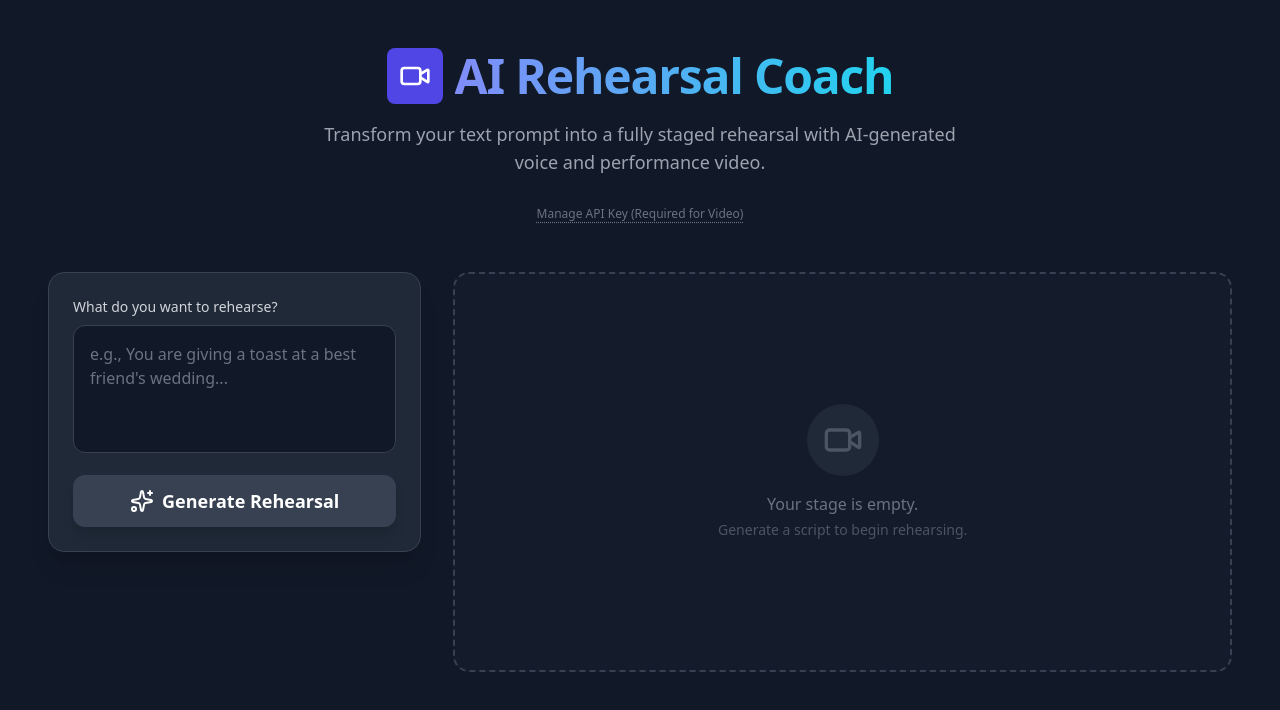
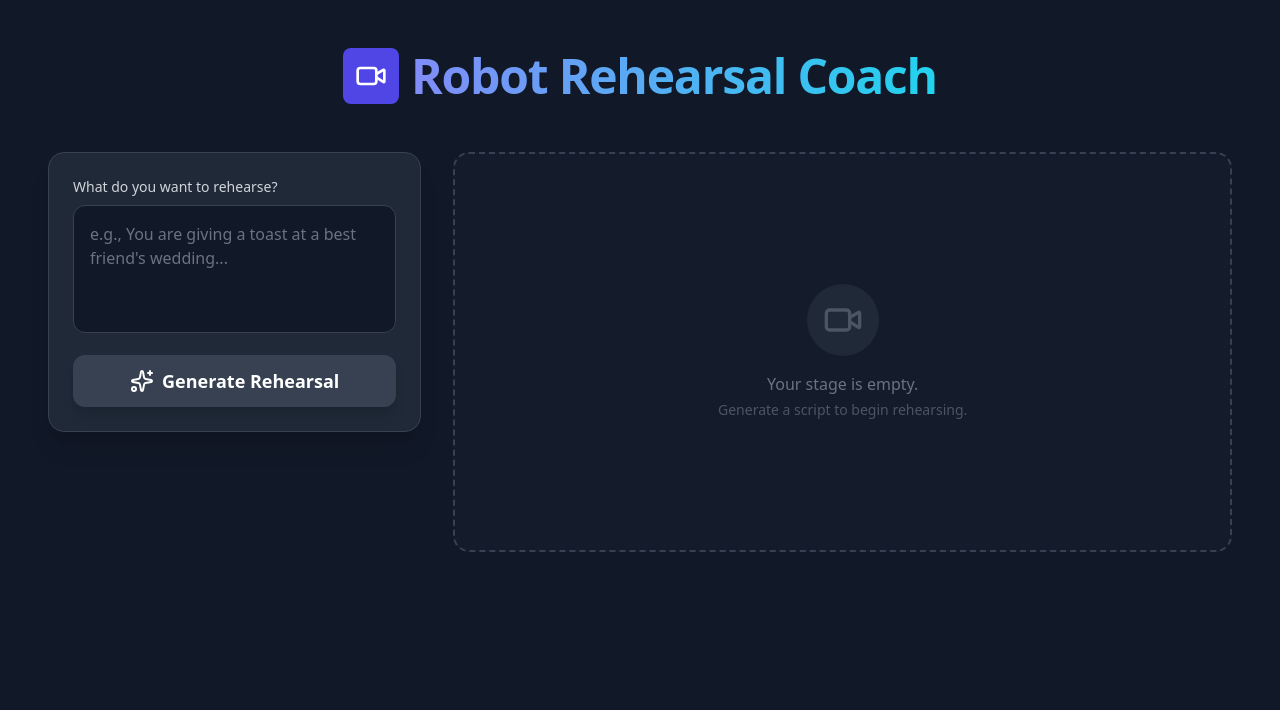
Before and after one commit to huiying1212/ai-rehearsal-coach, a React (Vite) app: page / in a window 1280 px wide. Shown: the top 710 px of the page. Built offline with nearby package versions, Linux system fonts and the light colour scheme.

Commit message:
UI refine

```diff
--- a/App.tsx
+++ b/App.tsx
@@ -216,22 +216,11 @@ export default function App() {
             <Video className="text-white w-8 h-8" />
           </div>
           <h1 className="text-4xl lg:text-5xl font-extrabold tracking-tight bg-clip-text text-transparent bg-gradient-to-r from-indigo-400 to-cyan-400">
-            AI Rehearsal Coach
+            Robot Rehearsal Coach
           </h1>
         </div>
-        <p className="text-gray-400 text-lg max-w-2xl mx-auto">
-          Transform your text prompt into a fully staged rehearsal with AI-generated voice and performance video.
-        </p>
 
-        {/* Veo Key Selection Button */}
-        <div className="pt-2">
-          <button
-            onClick={handleApiKeySelection}
-            className="text-xs text-gray-500 hover:text-indigo-400 underline decoration-dotted underline-offset-4"
-          >
-            Manage API Key (Required for Video)
-          </button>
-        </div>
+
       </header>
 
       {/* Main Content Area */}
--- a/index.html
+++ b/index.html
@@ -3,7 +3,7 @@
   <head>
     <meta charset="UTF-8" />
     <meta name="viewport" content="width=device-width, initial-scale=1.0" />
-    <title>AI Rehearsal Coach</title>
+    <title>Robot Rehearsal Coach</title>
     <script src="https://cdn.tailwindcss.com"></script>
     <style>
       /* Custom scrollbar for better aesthetics */
--- a/metadata.json
+++ b/metadata.json
@@ -1,5 +1,5 @@
 {
-  "name": "AI Rehearsal Coach",
+  "name": "Robot Rehearsal Coach",
   "description": "An AI-powered rehearsal assistant that scripts, voices, and visualizes your presentations using Gemini models.",
   "requestFramePermissions": []
 }
```
